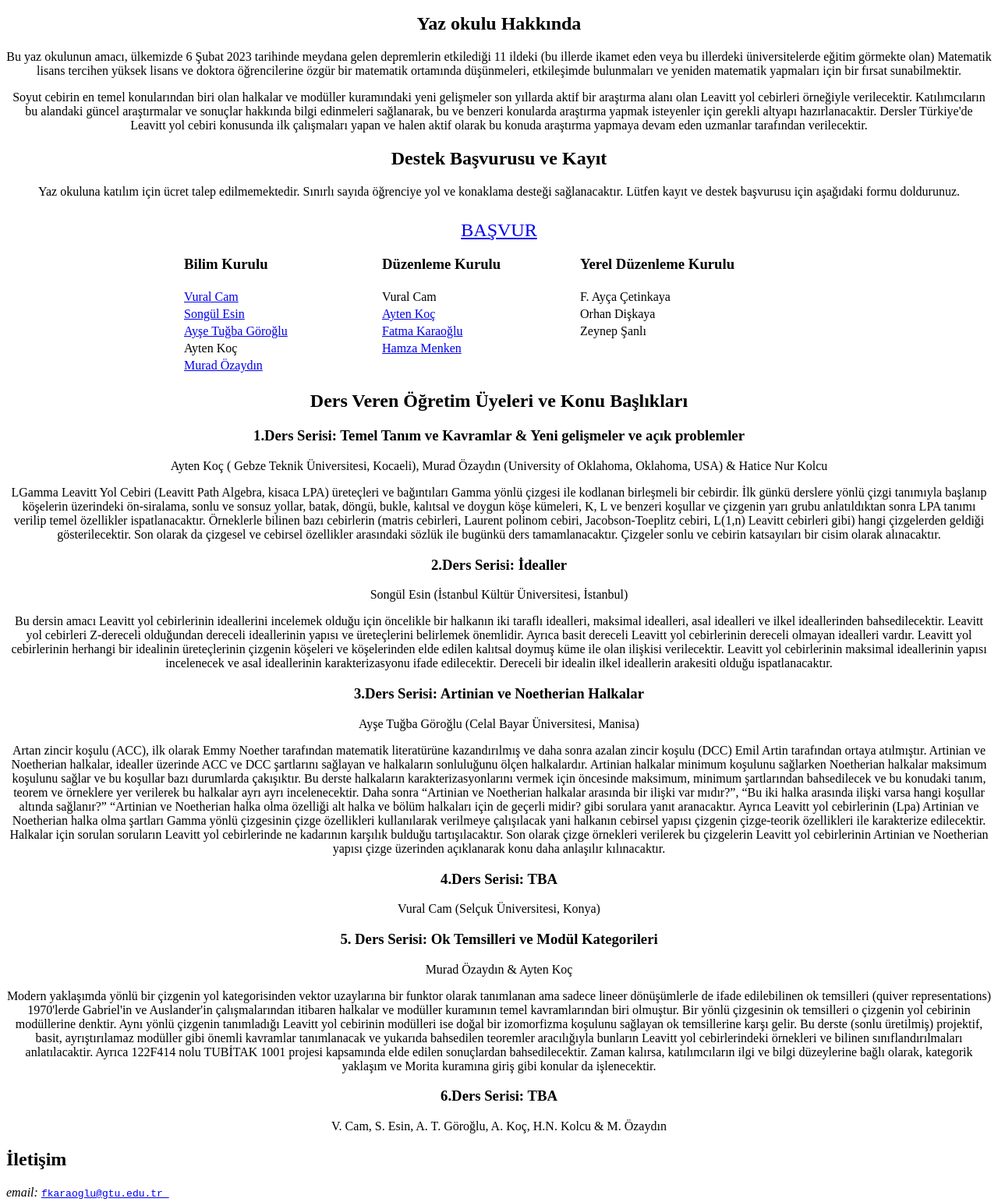
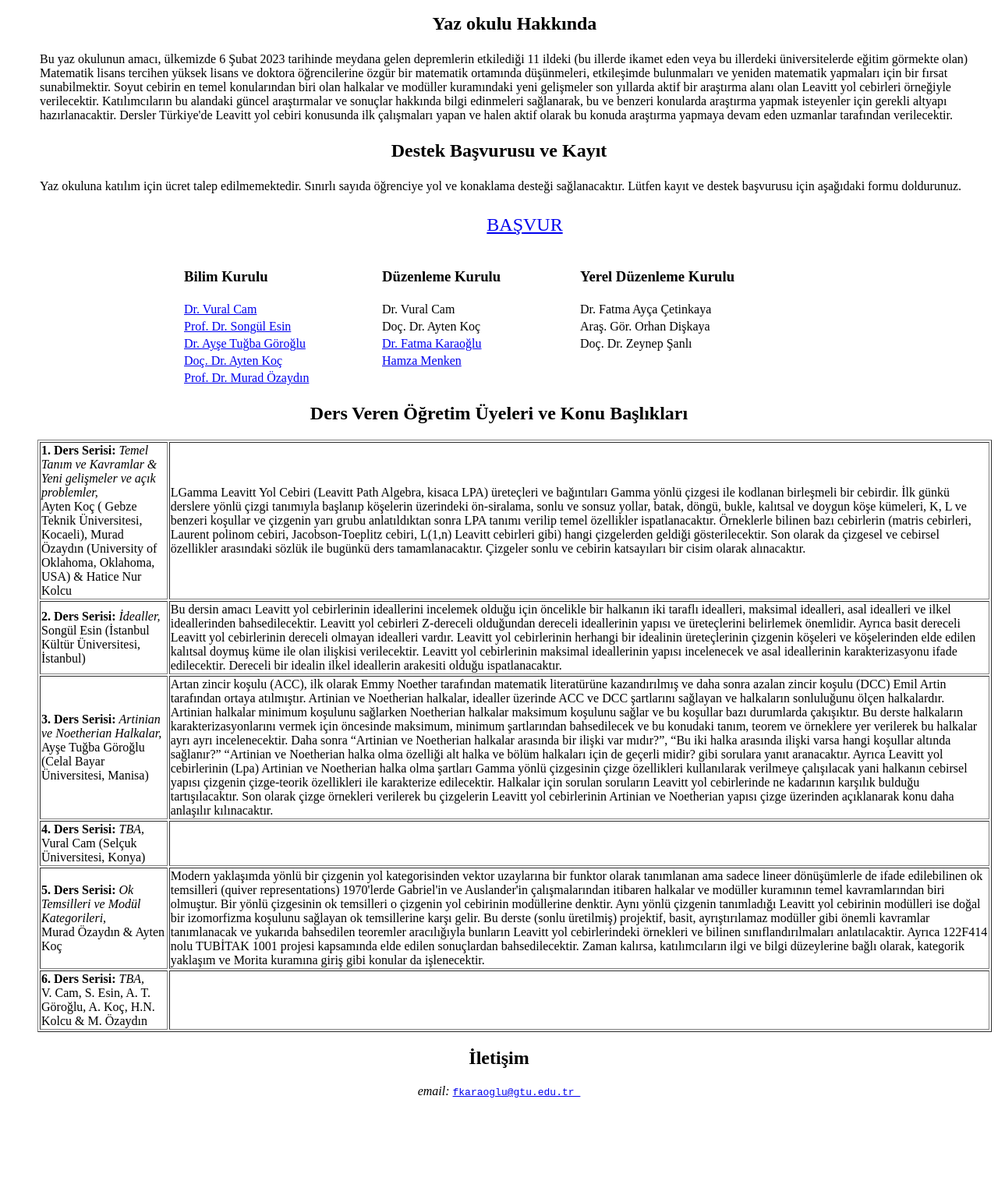
Before and after one commit to ftmakroglu05/LeavittYolCebirleri, a plain HTML site: page index.html in a window 1280 px wide. Shown: the part 207-1749 px from the top of the page at 78% size. After the commit the page ends 1676 px from the top, so only its background shows below. Drawn offline with Linux system fonts and the light colour scheme.

Commit message:
Update index.html

```diff
--- a/index.html
+++ b/index.html
@@ -86,25 +86,36 @@
 		<section id="hakkında" class="hakkında">
                 <div class="about">
 
-                    <h2>Yaz okulu Hakkında</h2>
-                    <div class="about-info">
-                        <p> Bu yaz okulunun amacı, ülkemizde 6 Şubat 2023 tarihinde meydana gelen depremlerin etkilediği 11 ildeki
+
+
+					<dd class="style2">
+<table class="center">
+  <h2>Yaz okulu Hakkında</h2>
+
+
+  <tr>
+
+    <td>
+Bu yaz okulunun amacı, ülkemizde 6 Şubat 2023 tarihinde meydana gelen depremlerin etkilediği 11 ildeki
 	(bu illerde ikamet eden veya bu illerdeki üniversitelerde eğitim görmekte olan) Matematik lisans
 	tercihen yüksek lisans ve doktora öğrencilerine  özgür bir matematik ortamında  düşünmeleri,
 	etkileşimde bulunmaları ve  yeniden matematik yapmaları için  bir fırsat sunabilmektir.
-                        </p>
-                    </div>
-
-                    <div class="about-info">
-                        <p> Soyut cebirin en temel konularından biri olan halkalar ve modüller kuramındaki yeni gelişmeler son
+	Soyut cebirin en temel konularından biri olan halkalar ve modüller kuramındaki yeni gelişmeler son
 	yıllarda aktif bir araştırma alanı olan Leavitt yol cebirleri örneğiyle verilecektir.
 	Katılımcıların bu alandaki güncel araştırmalar ve sonuçlar hakkında bilgi edinmeleri sağlanarak,
 	bu ve benzeri konularda araştırma yapmak isteyenler için  gerekli altyapı hazırlanacaktir.
 	Dersler Türkiye'de Leavitt yol cebiri konusunda ilk çalışmaları yapan ve halen aktif olarak bu
 	konuda araştırma yapmaya devam eden uzmanlar tarafından verilecektir.
-                        </p>
-                    </div>
-                </div>
+	</td>
+  </tr>
+
+
+
+
+
+ </table>
+</dd>
+
 
 
             </section>
@@ -112,16 +123,29 @@
                 <div class="about">
 
                     <h2>Destek Başvurusu ve Kayıt </h2>
-                    <div class="about-info">
-                        <p> <div> Yaz okuluna katılım için ücret talep edilmemektedir. Sınırlı sayıda öğrenciye yol ve konaklama desteği sağlanacaktır.
+					<dd class="style2">
+<table width="1250" >
+
+
+
+  <tr>
+
+    <td>
+Yaz okuluna katılım için ücret talep edilmemektedir. Sınırlı sayıda öğrenciye yol ve konaklama desteği sağlanacaktır.
  Lütfen kayıt ve destek başvurusu için aşağıdaki formu doldurunuz.
  <div style="text-align:center"><div class="larger"><br /><span style="color:#FF0000">  <a href="https://docs.google.com/forms/d/1T67DQEibBnWJ7NcMYAELeqy3xB8_aj9dxVdAoHgIlyA/edit"> BAŞVUR </a> </span><br />
-<div class="p"><!----></div>
-</div>
-                        </p>
-                    </div>
+
+	</td>
+  </tr>
 
 
+
+
+
+ </table>
+</dd>
+
+            <br><br />
 
 
             </section>
@@ -141,33 +165,33 @@
 				              </tr>
 
                               <tr>
-                <td><a href="https://www.selcuk.edu.tr/Person/Detail/cvural">Vural Cam</td>
-				<td>Vural Cam</td>
-                <td>F. Ayça Çetinkaya</td>
+                <td><a href="https://www.selcuk.edu.tr/Person/Detail/cvural">Dr. Vural Cam</td>
+				<td> Dr. Vural Cam</td>
+                <td>Dr. Fatma Ayça Çetinkaya</td>
 
 
                               </tr>
               <tr>
-                <td> <a href="https://yoksis.iku.edu.tr/public/education/MTA0MDA3MDU0MTI=">Songül Esin</td>
-                <td><a href="https://www.gtu.edu.tr/tr/personel/573/37384234/display.aspx">Ayten Koç</td>
-                <td>Orhan Dişkaya</td>
+                <td> <a href="https://yoksis.iku.edu.tr/public/education/MTA0MDA3MDU0MTI=">Prof. Dr. Songül Esin</td>
+                <td>Doç. Dr. Ayten Koç</td>
+                <td>Araş. Gör. Orhan Dişkaya</td>
 
               </tr>
               <tr>
-                <td><a href="https://akademik.yok.gov.tr/AkademikArama/view/viewAuthor.jsp">Ayşe Tuğba Göroğlu</td>
-                <td><a href="https://ftmakroglu05.github.io/homepage/">Fatma Karaoğlu</td>
-                <td>Zeynep Şanlı</td>
+                <td><a href="https://akademik.yok.gov.tr/AkademikArama/view/viewAuthor.jsp">Dr. Ayşe Tuğba Göroğlu</td>
+                <td><a href="https://ftmakroglu05.github.io/homepage/">Dr. Fatma Karaoğlu</td>
+                <td>Doç. Dr. Zeynep Şanlı</td>
 
               </tr>
 
 			  <tr>
-                <td>Ayten Koç</td>
+                <td><a href="https://www.gtu.edu.tr/tr/personel/573/37384234/display.aspx"> Doç. Dr. Ayten Koç</td>
                 <td><a href="https://www.mersin.edu.tr/akademik/fen-fakultesi-insan-ve-toplum-bilimleri-fakultesi-fen-edebiyat-fakultesi/bolumler/matematik-bolumu/ogretim-elemanlari/hmenken">Hamza Menken</td>
 
               </tr>
 
 			  <tr>
-                <td><a href="https://math.ou.edu/profile?mozaydin">Murad Özaydın</td>
+                <td><a href="https://math.ou.edu/profile?mozaydin">Prof. Dr. Murad Özaydın</td>
                               </tr>
             </table>
           </div>
@@ -183,14 +207,18 @@
 
        <section id="program" class="program">
 
-                <h2 class="twentyFivePixelFont">Ders Veren Öğretim Üyeleri ve Konu Başlıkları </h2>
+
+			<h2>Ders Veren Öğretim Üyeleri ve Konu Başlıkları</h2>
+<dd class="style2">
+<table class="center"border="1">
 
 
+<tr>
+    <td><b>1. Ders Serisi: </b> <em> Temel Tanım ve Kavramlar & Yeni gelişmeler ve açık problemler,</em>  <br>
 
-                   <h3>1.Ders Serisi: Temel Tanım ve Kavramlar & Yeni gelişmeler ve açık problemler</h3>
-				   <p>Ayten Koç ( Gebze Teknik Üniversitesi, Kocaeli), Murad Özaydın (University of Oklahoma, Oklahoma, USA) & Hatice Nur Kolcu </a></p>
-                    <p>
-                     LGamma Leavitt Yol Cebiri (Leavitt Path Algebra, kisaca LPA) üreteçleri ve bağıntıları Gamma yönlü çizgesi ile kodlanan birleşmeli bir cebirdir.
+					 Ayten Koç ( Gebze Teknik Üniversitesi, Kocaeli), Murad Özaydın (University of Oklahoma, Oklahoma, USA) & Hatice Nur Kolcu</br> </a> </td>
+    <td>
+LGamma Leavitt Yol Cebiri (Leavitt Path Algebra, kisaca LPA) üreteçleri ve bağıntıları Gamma yönlü çizgesi ile kodlanan birleşmeli bir cebirdir.
 
 
 
@@ -198,62 +226,72 @@
 
 Örneklerle bilinen bazı cebirlerin (matris cebirleri, Laurent polinom cebiri, Jacobson-Toeplitz cebiri, L(1,n) Leavitt cebirleri gibi) hangi çizgelerden geldiği gösterilecektir. Son olarak da çizgesel ve cebirsel özellikler arasındaki sözlük ile bugünkü ders tamamlanacaktır.  Çizgeler sonlu ve cebirin katsayıları bir cisim olarak alınacaktır.
 
+	</td>
+  </tr>
 
-					</p>
+<tr>
+    <td><b>2. Ders Serisi: </b> <em> İdealler,</em>  <br>
 
-             <h3>2.Ders Serisi: İdealler</h3>
-				   <p>Songül Esin (İstanbul Kültür Üniversitesi, İstanbul) </a></p>
-                    <p>
-                     Bu dersin amacı Leavitt yol cebirlerinin ideallerini incelemek olduğu için öncelikle bir halkanın iki taraflı idealleri, maksimal idealleri, asal idealleri ve ilkel ideallerinden bahsedilecektir. Leavitt yol cebirleri Z-dereceli olduğundan dereceli ideallerinin yapısı ve üreteçlerini belirlemek önemlidir. Ayrıca basit dereceli Leavitt yol cebirlerinin dereceli olmayan idealleri vardır. Leavitt yol cebirlerinin herhangi bir idealinin üreteçlerinin çizgenin köşeleri ve köşelerinden elde edilen kalıtsal doymuş küme ile olan ilişkisi verilecektir. Leavitt yol cebirlerinin maksimal ideallerinin yapısı incelenecek ve asal ideallerinin karakterizasyonu ifade edilecektir. Dereceli bir idealin ilkel ideallerin arakesiti olduğu ispatlanacaktır.
+					  Songül Esin (İstanbul Kültür Üniversitesi, İstanbul)</br> </a> </td>
+    <td>
+Bu dersin amacı Leavitt yol cebirlerinin ideallerini incelemek olduğu için öncelikle bir halkanın iki taraflı idealleri, maksimal idealleri, asal idealleri ve ilkel ideallerinden bahsedilecektir. Leavitt yol cebirleri Z-dereceli olduğundan dereceli ideallerinin yapısı ve üreteçlerini belirlemek önemlidir. Ayrıca basit dereceli Leavitt yol cebirlerinin dereceli olmayan idealleri vardır. Leavitt yol cebirlerinin herhangi bir idealinin üreteçlerinin çizgenin köşeleri ve köşelerinden elde edilen kalıtsal doymuş küme ile olan ilişkisi verilecektir. Leavitt yol cebirlerinin maksimal ideallerinin yapısı incelenecek ve asal ideallerinin karakterizasyonu ifade edilecektir. Dereceli bir idealin ilkel ideallerin arakesiti olduğu ispatlanacaktır.
 
-					</p>
+	</td>
+  </tr>
 
-                       <h3>3.Ders Serisi: Artinian ve Noetherian Halkalar
-</h3>
-				   <p>Ayşe Tuğba Göroğlu (Celal Bayar Üniversitesi, Manisa) </a></p>
-                    <p>
+<tr>
+    <td><b>3. Ders Serisi: </b> <em>Artinian ve Noetherian Halkalar,</em>  <br>
+
+					 Ayşe Tuğba Göroğlu (Celal Bayar Üniversitesi, Manisa) </br> </a> </td>
+    <td>
 
 Artan zincir koşulu (ACC),  ilk olarak Emmy Noether tarafından matematik literatürüne kazandırılmış ve daha sonra azalan zincir koşulu (DCC) Emil Artin tarafından ortaya atılmıştır.  Artinian ve Noetherian halkalar, idealler üzerinde ACC ve DCC şartlarını sağlayan ve halkaların sonluluğunu ölçen halkalardır. Artinian halkalar minimum koşulunu sağlarken Noetherian halkalar maksimum koşulunu sağlar ve bu koşullar bazı durumlarda çakışıktır.
 
 Bu derste halkaların karakterizasyonlarını vermek için öncesinde maksimum, minimum şartlarından bahsedilecek ve bu konudaki tanım, teorem ve örneklere yer verilerek bu halkalar ayrı ayrı incelenecektir. Daha sonra “Artinian ve Noetherian halkalar arasında bir ilişki var mıdır?”, “Bu iki halka arasında ilişki varsa hangi koşullar altında sağlanır?” “Artinian ve Noetherian halka olma özelliği alt halka ve bölüm halkaları için de geçerli midir? gibi sorulara yanıt aranacaktır.
 Ayrıca Leavitt yol cebirlerinin (Lpa) Artinian ve Noetherian halka olma şartları Gamma yönlü çizgesinin çizge özellikleri kullanılarak verilmeye çalışılacak yani halkanın cebirsel yapısı çizgenin çizge-teorik özellikleri ile karakterize edilecektir. Halkalar için sorulan soruların Leavitt yol cebirlerinde ne kadarının karşılık bulduğu tartışılacaktır. Son olarak çizge örnekleri verilerek bu çizgelerin Leavitt yol cebirlerinin Artinian ve Noetherian yapısı çizge üzerinden açıklanarak konu daha anlaşılır kılınacaktır.
-					</p>
+
+	</td>
+  </tr>
 
 
+<tr>
+    <td><b>4. Ders Serisi: </b> <em>TBA,</em>  <br>
 
-                            <h3>4.Ders Serisi: TBA </h3>
-				   <p> Vural Cam (Selçuk Üniversitesi, Konya) </a></p>
-                    <p>
+					  Vural Cam (Selçuk Üniversitesi, Konya) </br> </a> </td>
+    <td>
 
-					</p>
+	</td>
+  </tr>
 
 
 
 
-                    <h3>5. Ders Serisi: Ok Temsilleri ve Modül Kategorileri </h3>
-					<p> Murad Özaydın &  Ayten Koç </a></p>
-                    <p>
+  <tr>
+    <td><b>5. Ders Serisi: </b> <em>Ok Temsilleri ve Modül Kategorileri,</em>  <br>
 
-
+					  Murad Özaydın & Ayten Koç</br> </a> </td>
+    <td>
 Modern yaklaşımda yönlü bir çizgenin yol kategorisinden vektor uzaylarına bir funktor olarak tanımlanan ama sadece lineer dönüşümlerle de ifade edilebilinen ok temsilleri (quiver representations) 1970'lerde Gabriel'in ve Auslander'in çalışmalarından itibaren halkalar ve modüller kuramının temel kavramlarından biri olmuştur. Bir yönlü çizgesinin ok temsilleri o çizgenin yol cebirinin modüllerine denktir. Aynı yönlü çizgenin tanımladığı Leavitt yol cebirinin modülleri ise doğal bir izomorfizma koşulunu sağlayan ok temsillerine karşı gelir.
 
 Bu derste (sonlu üretilmiş) projektif, basit, ayrıştırılamaz modüller gibi önemli kavramlar tanımlanacak ve yukarıda bahsedilen teoremler aracılığıyla bunların Leavitt yol cebirlerindeki örnekleri ve bilinen sınıflandırılmaları anlatılacaktir. Ayrıca 122F414 nolu TUBİTAK 1001 projesi kapsamında elde edilen sonuçlardan bahsedilecektir. Zaman kalırsa, katılımcıların ilgi ve bilgi düzeylerine bağlı olarak, kategorik yaklaşım ve Morita kuramına giriş gibi konular da işlenecektir.
-					</p>
+	</td>
+  </tr>
+  <tr>
+    <td><b>6. Ders Serisi: </b> <em>TBA,</em>  <br>
 
-					 <h3>6.Ders Serisi: TBA </h3>
-				   <p> V. Cam, S. Esin, A. T. Göroğlu, A. Koç, H.N. Kolcu & M. Özaydın				   </a></p>
-                    <p>
+					  V. Cam, S. Esin, A. T. Göroğlu, A. Koç, H.N. Kolcu & M. Özaydın</br> </a> </td>
+    <td>
 
-					</p>
-              </div>
+	</td>
+  </tr>
 
 
 
-            </section>
 
-			<section id="program" class="program">
-                <div class="about">
 
+ </table>
+</dd>
+			</section>
 
 
 
```
